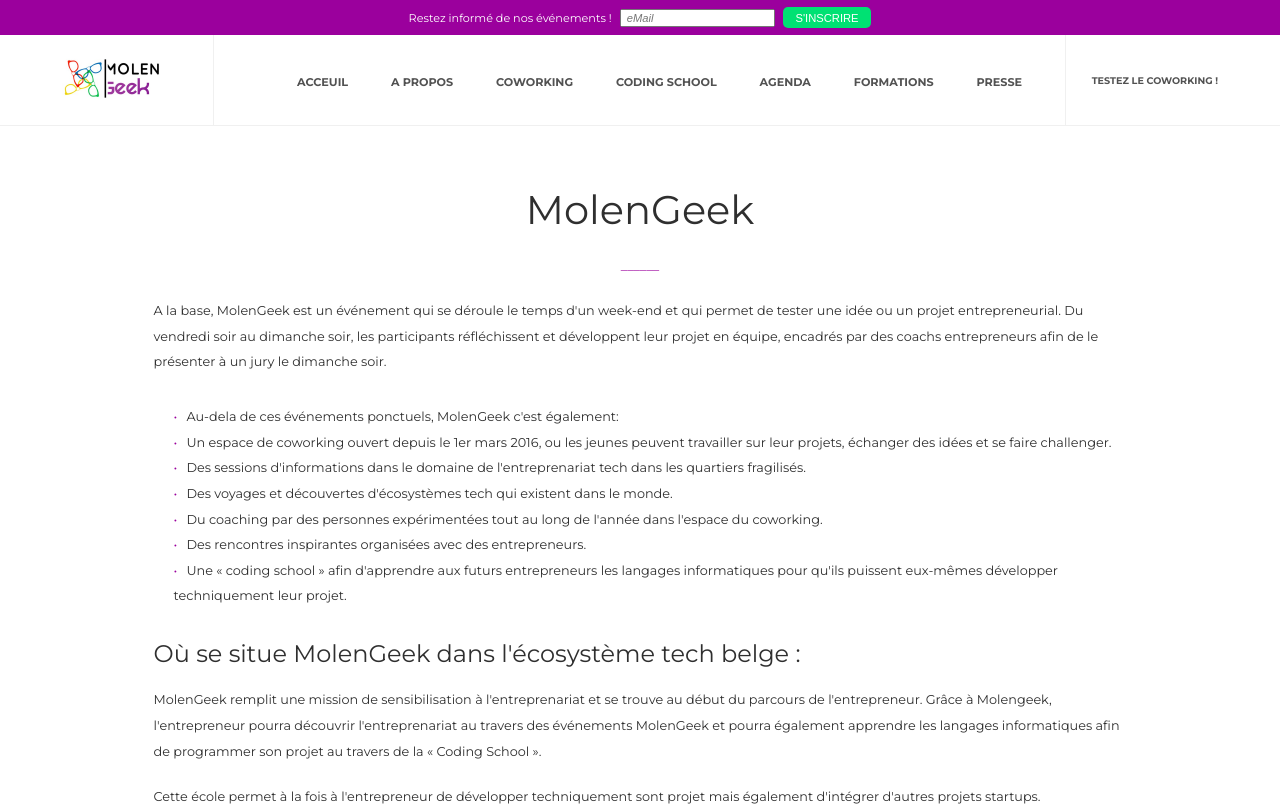
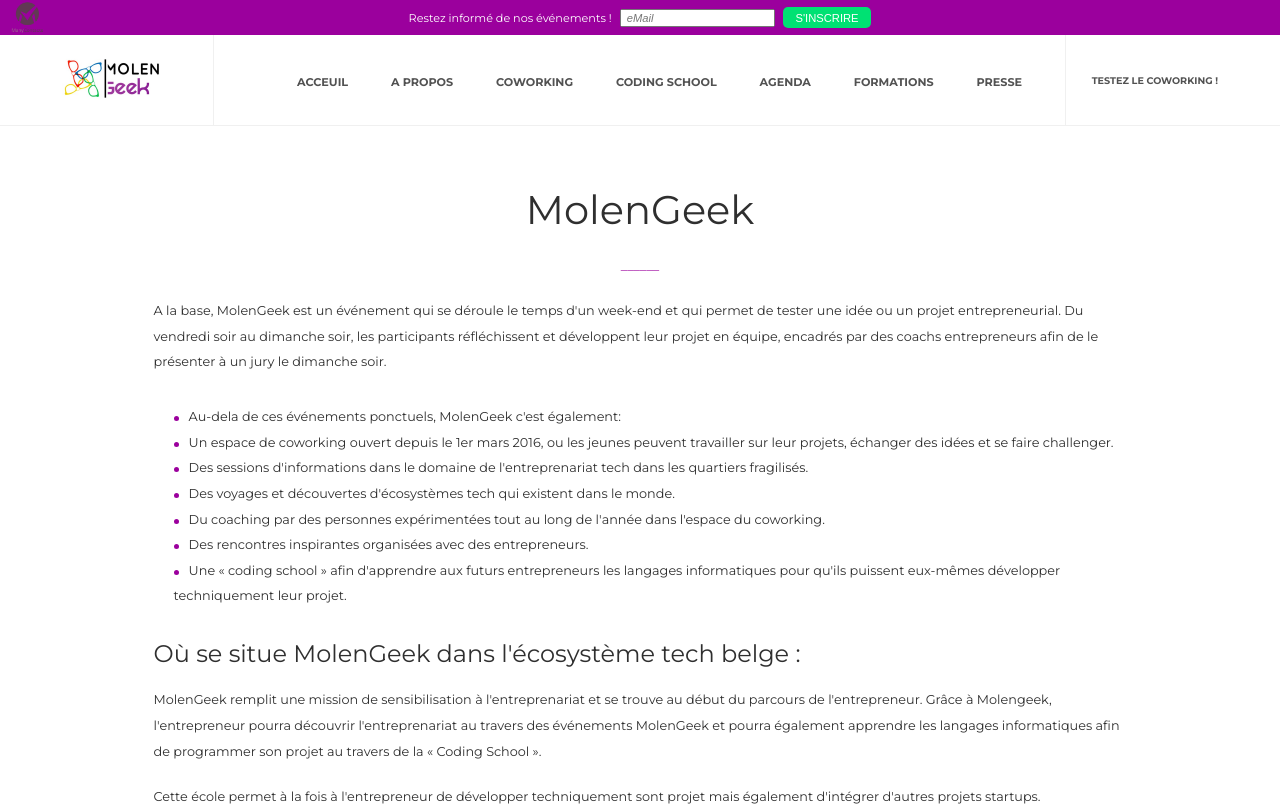
Before and after one commit to Michnowicz/siteMolenGeek, a plain HTML site: page index.html in a window 1280 px wide. Shown: the top 812 px of the page. Drawn offline with Linux system fonts and the light colour scheme.

Commit message:
ajout logo header

```diff
--- a/index.html
+++ b/index.html
@@ -17,6 +17,7 @@
     <body>
         <header>
             <div class="inscription">
+                <img id="insImg" src="./img/many_contact_logo.png" alt="">
                 <p>Restez informé de nos événements !</p>
                 <input type="text" placeholder=" eMail">
                 <button>S'INSCRIRE</button>
--- a/style.css
+++ b/style.css
@@ -21,9 +21,15 @@ a {
     width: 100%;
     background-color: #9b009d;
     display: flex;
+    flex-direction: row;
     justify-content: center;
     align-items: center;
     gap: 8px;
+}
+
+#insImg {
+    position: absolute;
+    left: 10px;
 }
 
 .inscription p {
@@ -47,6 +53,10 @@ a {
     font-size: 0.7em;
     color: white;
     padding: 0 1% 0 1%;
+}
+
+.inscription img {
+    max-height: 35px;
 }
 
 .navbar {
@@ -147,9 +157,15 @@ a {
     line-height: 2em;
 }
 
+
 .content ul li::before {
-    content: "•"; color: #9b009d;
-    display: inline-block; width: 1em;
+    content: "";
+    display: inline-block;
+    background-color: #9b009d;
+    width: 5px;
+    height: 5px;
+    border-radius: 50%;
+    margin-right: 10px;
 }
 
 .content h2 {
@@ -246,5 +262,9 @@ footer {
     transform: translate(-72%, -25%);
 }
 
+.footerContent p {
+    font-size: 80%;
+    color: #45423d;
+}
 
 /* fin Footer */
```
